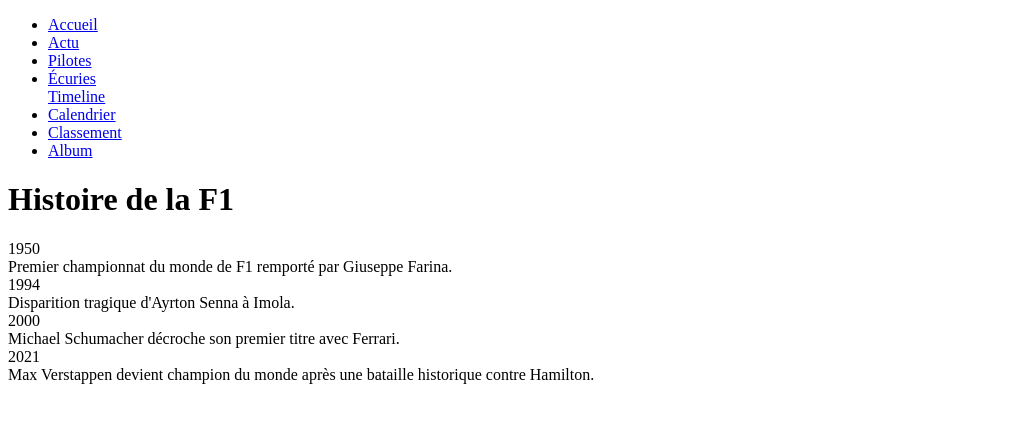
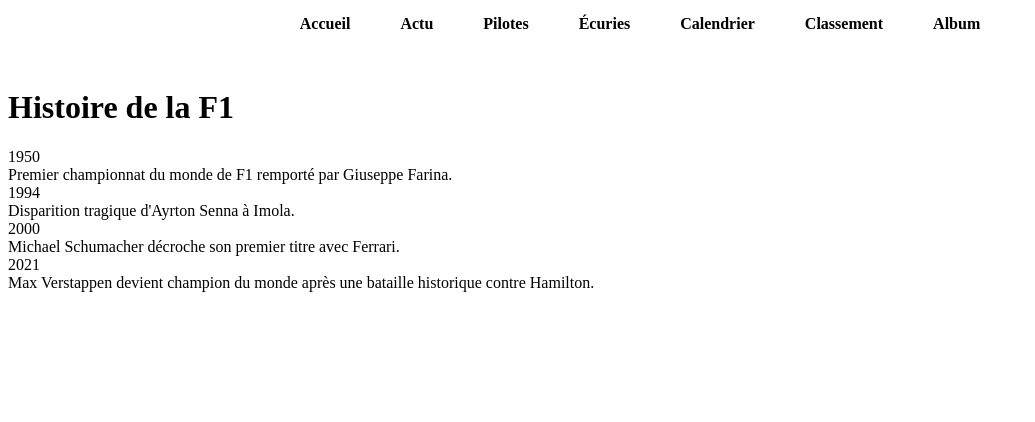
Before and after one commit to Maquaire95/Formulix, a plain HTML site: page Front/page/Timline.html in a window 1280 px wide. Shown: the whole page, without its empty margins (0-1035 px from the left). Drawn offline with Linux system fonts and the light colour scheme; files whose address does not match are found by name.

Commit message:
au cas ou

```diff
--- a/Front/css/Album.css
+++ b/Front/css/Album.css
@@ -8,9 +8,9 @@
     padding-top: 70px; /* Décale le contenu sous la navbar */
 }
 
-/* Barre de navigation */
+/* Style de la navbar */
 .navbar {
-    background: linear-gradient(to right, #ffffff, #ffffff);
+    background: white;
     padding: 15px 0;
     text-align: center;
     width: 100%;
@@ -18,8 +18,16 @@
     top: 0;
     left: 0;
     z-index: 1000;
+    display: flex;
+    justify-content: center;
 }
 
+/* Pour éviter que le menu recouvre le reste de la page */
+body {
+    padding-top: 60px; /* Ajuste la hauteur pour ne pas cacher le haut de la page */
+}
+
+/* Style pour le menu déroulant */
 .navbar ul {
     list-style: none;
     padding: 0;
@@ -27,26 +35,57 @@
     display: flex;
     justify-content: center;
     gap: 20px;
+    position: relative;
 }
 
 .navbar ul li {
-    display: inline;
+    position: relative; /* Permet de positionner le sous-menu */
 }
 
-.navbar ul li a {
-    text-decoration: none;
-    color: rgb(0, 0, 0);
-    font-weight: bold;
-    font-size: 16px;
-    padding: 10px 15px;
-    transition: 0.3s;
+/* Style des liens dans la navbar */
+.navbar a {
+    color: black; /* Texte noir */
+    text-decoration: none; /* Supprime le soulignement */
+    font-weight: bold; /* Texte en gras */
+    padding: 10px 15px; /* Espace autour du texte */
+    transition: color 0.3s ease-in-out; /* Animation fluide du changement de couleur */
 }
 
-.navbar ul li a:hover,
-.navbar ul li a.active {
-    color: #000;
-    background: rgba(255, 255, 255, 0.3);
+/* Effet au survol */
+.navbar a:hover {
+    color: #ff0000; /* Change la couleur au survol (exemple rouge, tu peux changer) */
+}
+
+/* Style du menu déroulant */
+.navbar ul li .dropdown-content {
+    display: none;
+    position: absolute;
+    top: 100%;
+    left: 0;
+    background: white;
+    box-shadow: 0 4px 10px rgba(0, 0, 0, 0.1);
     border-radius: 5px;
+    min-width: 150px;
+    padding: 10px;
+    z-index: 100;
+}
+
+/* Affichage du menu déroulant au survol */
+.navbar ul li:hover .dropdown-content {
+    display: block;
+}
+
+/* Optionnel : Style des liens dans le sous-menu */
+.navbar ul li .dropdown-content a {
+    display: block;
+    padding: 8px 12px;
+    color: black;
+    text-decoration: none;
+    font-weight: normal;
+}
+
+.navbar ul li .dropdown-content a:hover {
+    background: lightgray;
 }
 
 /* Conteneur de l'album */
--- a/Front/css/Timeline.css
+++ b/Front/css/Timeline.css
@@ -0,0 +1,79 @@
+/* Style de la navbar */
+.navbar {
+    background: white;
+    padding: 15px 0;
+    text-align: center;
+    width: 100%;
+    position: fixed;
+    top: 0;
+    left: 0;
+    z-index: 1000;
+    display: flex;
+    justify-content: center;
+}
+
+/* Pour éviter que le menu recouvre le reste de la page */
+body {
+    padding-top: 60px; /* Ajuste la hauteur pour ne pas cacher le haut de la page */
+}
+
+/* Style pour le menu déroulant */
+.navbar ul {
+    list-style: none;
+    padding: 0;
+    margin: 0;
+    display: flex;
+    justify-content: center;
+    gap: 20px;
+    position: relative;
+}
+
+.navbar ul li {
+    position: relative; /* Permet de positionner le sous-menu */
+}
+
+/* Style des liens dans la navbar */
+.navbar a {
+    color: black; /* Texte noir */
+    text-decoration: none; /* Supprime le soulignement */
+    font-weight: bold; /* Texte en gras */
+    padding: 10px 15px; /* Espace autour du texte */
+    transition: color 0.3s ease-in-out; /* Animation fluide du changement de couleur */
+}
+
+/* Effet au survol */
+.navbar a:hover {
+    color: #ff0000; /* Change la couleur au survol (exemple rouge, tu peux changer) */
+}
+
+/* Style du menu déroulant */
+.navbar ul li .dropdown-content {
+    display: none;
+    position: absolute;
+    top: 100%;
+    left: 0;
+    background: white;
+    box-shadow: 0 4px 10px rgba(0, 0, 0, 0.1);
+    border-radius: 5px;
+    min-width: 150px;
+    padding: 10px;
+    z-index: 100;
+}
+
+/* Affichage du menu déroulant au survol */
+.navbar ul li:hover .dropdown-content {
+    display: block;
+}
+
+/* Optionnel : Style des liens dans le sous-menu */
+.navbar ul li .dropdown-content a {
+    display: block;
+    padding: 8px 12px;
+    color: black;
+    text-decoration: none;
+    font-weight: normal;
+}
+
+.navbar ul li .dropdown-content a:hover {
+    background: lightgray;
+}
```
Also changed, not shown: Front/js/album.js (+39 -0 lines), Front/page/Album.html (+9 -1 lines).
